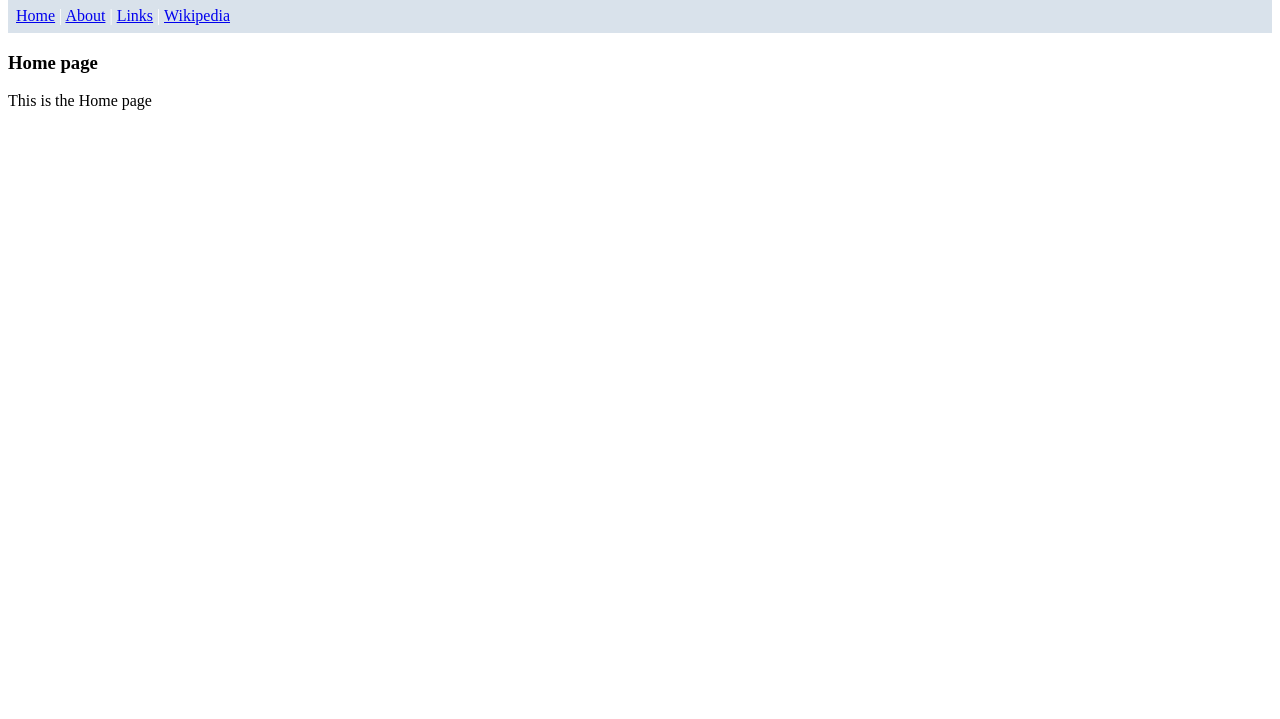
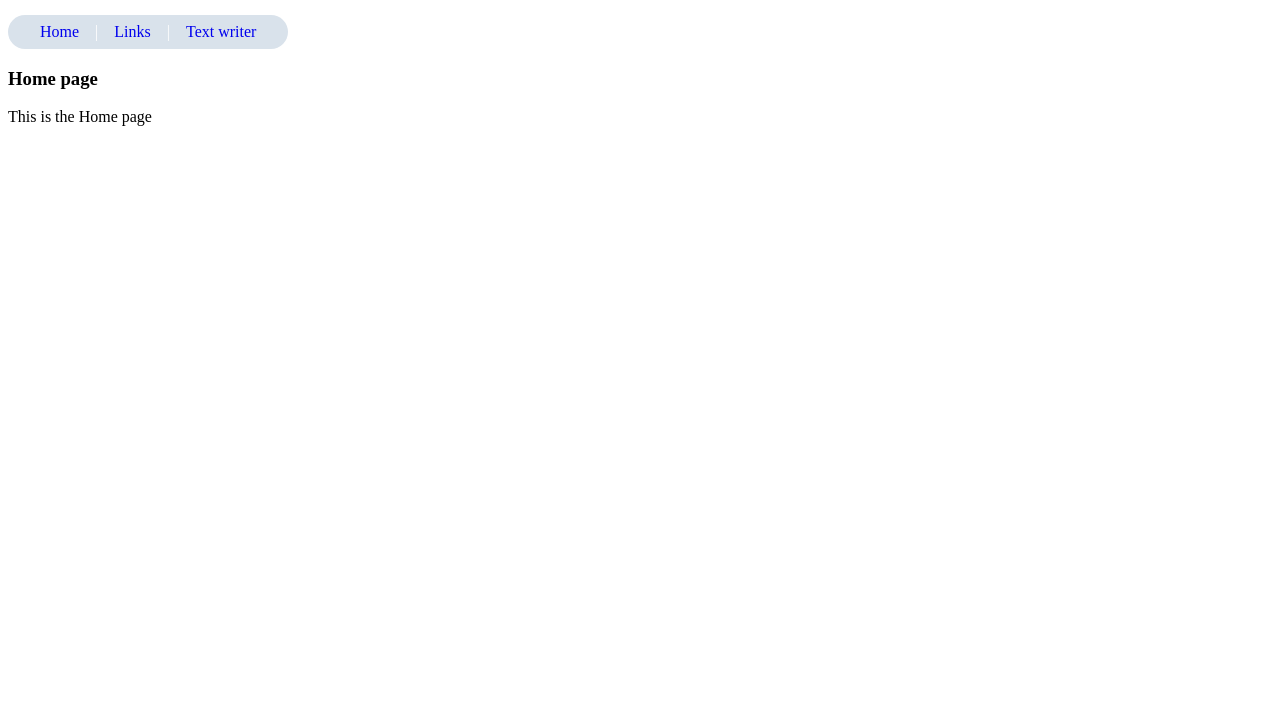
Before and after one commit to davidcana/zzRouter, a website: page samples/sample.html in a window 1280 px wide. Shown: the part 81-800 px from the top of the page. Drawn offline with Linux system fonts and the light colour scheme.

Commit message:
New page added: textWriter (but not workin yet). Page removed: about. Page improved: links. sample.css file improved too.

```diff
--- a/samples/sample.css
+++ b/samples/sample.css
@@ -2,10 +2,22 @@
 h1 {
     background-color:#5d91c7;
     color: white;
+    padding: .25em .25em .25em .5em;
+    border-radius: 25px;
 }
 
 nav {
     background-color:#d9e2eb;
     color: white;
-    padding: .5em;
+    padding: .5em 1em .5em 1em;
+    border-radius: 25px;
+    display: inline-flex;
 }
+
+nav a {
+    margin: 0 1em 0 1em;
+}
+nav a:link {
+    text-decoration: none;
+    color:5d91c7;
+}
--- a/samples/sample.js
+++ b/samples/sample.js
@@ -12,37 +12,21 @@ options.routes = [
     {
         'path': '',
         'content': `
+<div class="page" id="links">
     <h1>Blue router sample</h1>
 
     <nav>
         <a href="!">Home</a> |
-    <a href="!about">About</a> |
         <a href="!links">Links</a> |
-    <a href="https://www.wikipedia.org">Wikipedia</a>
+        <a href="!textWriter">Text writer</a>
     </nav>
 
-<div class="page" id="homePage">
+    <div class="page-content">
         <h3>Home page</h3>
+        <p>
             This is the Home page
+        </p>
     </div>
-`
-    },
-    // About page
-    {
-        'path': 'about',
-        'content': `
-<h1>Blue router sample</h1>
-
-<nav>
-    <a href="!">Home</a> |
-    <a href="!about">About</a> |
-    <a href="!links">Links</a> |
-    <a href="https://www.wikipedia.org">Wikipedia</a>
-</nav>
-
-<div class="page" id="aboutPage">
-    <h3>About page</h3>
-    This is the about page
 </div>
 `
     },
@@ -50,18 +34,71 @@ options.routes = [
     {
         'path': 'links',
         'content': `
+<div class="page" id="links">
     <h1>Blue router sample</h1>
 
     <nav>
         <a href="!">Home</a> |
-    <a href="!about">About</a> |
         <a href="!links">Links</a> |
-    <a href="https://www.wikipedia.org">Wikipedia</a>
+        <a href="!textWriter">Text writer</a>
     </nav>
 
-<div class="page" id="linksPage">
+    <div class="page-content">
         <h3>Links page</h3>
+        <p>
             This is the links page
+        </p>
+
+        <ul>
+            <li>
+                <a href="https://github.com/davidcana/blueRouter">Blue router</a>.
+                A simple router component to make it easy build Single Page Applications.
+            </li>
+            <li>
+                <a href="https://davidcana.github.io/ZPT-JS/">ZPT-JS</a>.
+                Zenon Page Templates - JS (ZPT-JS) is a Javascript implementation of Zope Page Templates (ZPT).
+            </li>
+            <li>
+                <a href="https://github.com/davidcana/ZPT-Java">ZPT-Java</a>.
+                JPT is a Java implementation of Zope Page Templates (ZPT).
+            </li>
+            <li>
+                <a href="https://github.com/davidcana/zzDOM">zzDOM</a>.
+                A tiny javascript API that implements only the DOM functions of jquery including chaining.
+            </li>
+        </ul>
+    </div>
+</div>
+`
+    },
+    // Text writer page
+    {
+        'path': 'textWriter',
+        'content': `
+<div class="page" id="textWriter">
+    <h1>Blue router sample</h1>
+
+    <nav>
+        <a href="!">Home</a> |
+        <a href="!links">Links</a> |
+        <a href="!textWriter">Text writer</a>
+    </nav>
+
+    <div class="page-content">
+        <h3>Text writer page</h3>
+        <p>
+            This is the text writer page. Write text and click 'Add text' button or press 'Enter' to add text.
+        </p>
+
+        <div>Text</div>
+        <div>
+            <input type="text" id="textWriter_textToAdd" name="textWriter_textToAdd" required>
+            <button id="textWriter_addTextButton">Add text</button>
+        </div>
+
+        <div>History</div>
+        <div id="textWriter_history"></div>
+    </div>
 </div>
 `
     },
@@ -69,19 +106,24 @@ options.routes = [
     {
         'path': '(404)',
         'content': `
+<div class="page" id="404page">
     <h1>Blue router sample</h1>
 
     <nav>
         <a href="!">Home</a> |
-    <a href="!about">About</a> |
         <a href="!links">Links</a> |
-    <a href="https://www.wikipedia.org">Wikipedia</a>
+        <a href="!textWriter">Text writer</a>
     </nav>
 
-<div class="page" id="404Page">
+    <div class="page-content">
         <h3>404 page</h3>
-    <p>Sorry</p>
-    <p>Requested content not found.</p>
+        <p>
+            Sorry
+        </p>
+        <p>
+            Requested content not found.
+        </p>
+    </div>
 </div>
 `
     }
```
Lines whose indentation alone changed are shown as unchanged.
